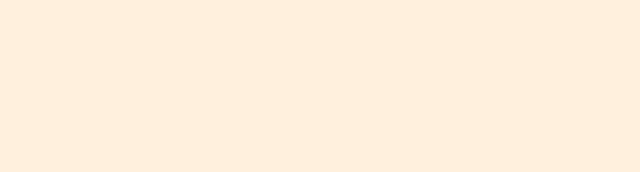
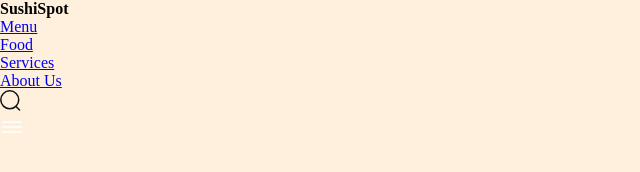
Before and after one commit to ArslanJajja1/SushiSpot-Landing-Page, a website built with Vite: page index.html in a window 1280 px wide. Shown: the whole page, without its empty margins (0-640 px from the left). Built offline with nearby package versions, Linux system fonts and the light colour scheme.

Commit message:
header file html structure

```diff
--- a/index.html
+++ b/index.html
@@ -8,7 +8,27 @@
   <title>SushiSpot</title>
 </head>
 <body>
-
+    <header>
+      <nav class="header__nav">
+          <div class="header__logo">
+            <h4>SushiSpot</h4>
+            <div class="header__logo-overlay">
+            </div>
+          </div>
+          <ul class="header__menu">
+            <li><a href="#menu">Menu</a></li>
+            <li><a href="#food">Food</a></li>
+            <li><a href="#services">Services</a></li>
+            <li><a href="#about-us">About Us</a></li>
+            <li><img src="assets/search.svg" alt="search"/></li>
+          </ul>
+          <ul class="header__menu-mobile">
+            <li>
+              <img src="assets/menu.svg" alt="menu">
+            </li>
+          </ul>
+      </nav>
+    </header>
   <script type="module" src="js/script.js"></script>
 </body>
 </html>
```
